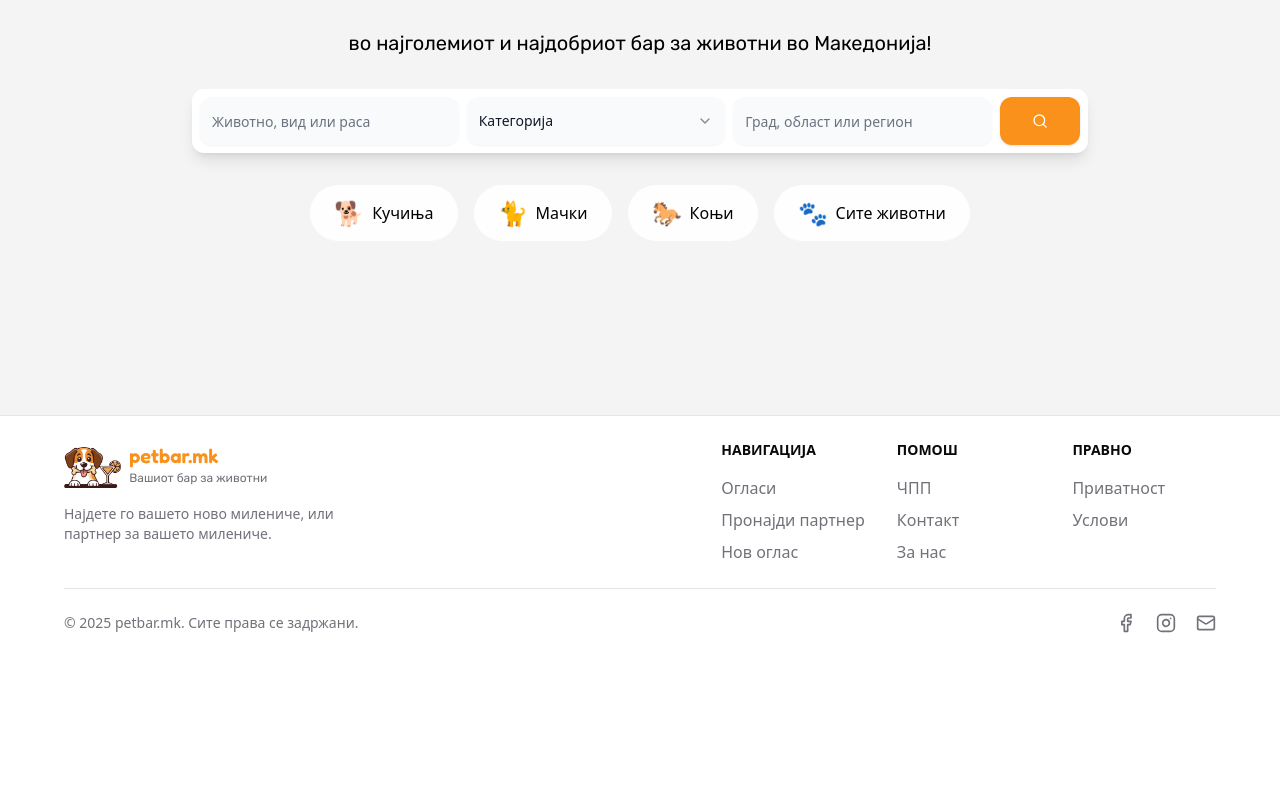
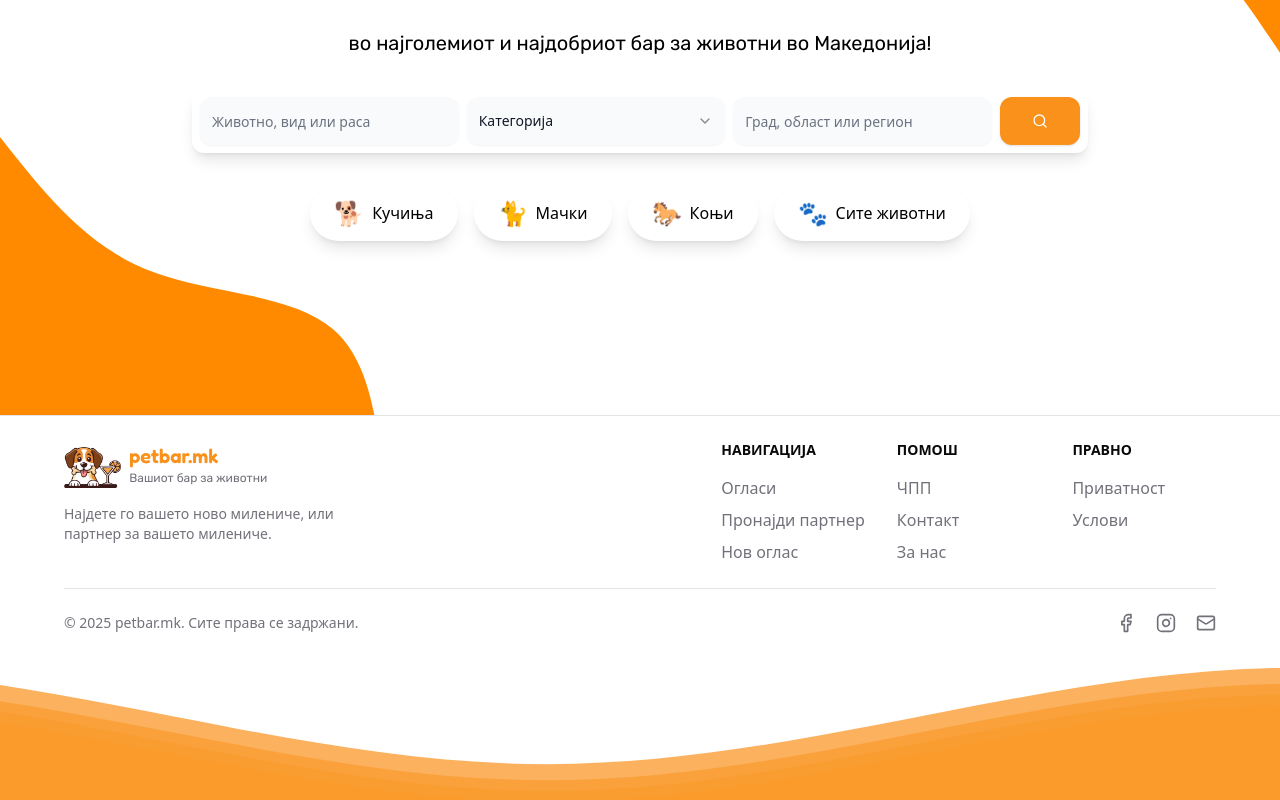
Before and after one commit to borkopp/petbar, a Next.js app: page / in a window 1280 px wide. Shown: the part 290-1090 px from the top of the page. Before the commit the page ends 947 px from the top, so only its background shows below. Built offline with nearby package versions, Linux system fonts and the light colour scheme; no server answers.

Commit message:
Add wave animations to footer and update hero background with new SVG

```diff
--- a/app/globals.css
+++ b/app/globals.css
@@ -72,3 +72,28 @@ body {
     @apply bg-background text-foreground;
   }
 }
+
+/* Wave animations */
+.waves {
+  position: relative;
+  width: 100%;
+  margin-bottom: -7px;
+  min-height: 100px;
+  max-height: 150px;
+}
+
+.waves-svg {
+  position: relative;
+  display: block;
+  width: calc(100% + 1.3px);
+  height: 100%;
+}
+
+@keyframes float {
+  from {
+    transform: translateY(0);
+  }
+  to {
+    transform: translateY(-10px);
+  }
+}
--- a/components/footer.tsx
+++ b/components/footer.tsx
@@ -101,6 +101,27 @@ export function Footer() {
           </div>
         </div>
       </div>
+      <div className="relative w-full overflow-hidden">
+        <div className="waves h-48">
+          <svg className="waves-svg" xmlns="http://www.w3.org/2000/svg" viewBox="0 24 150 28" preserveAspectRatio="none" shapeRendering="auto">
+            <defs>
+              <path id="wave" d="M-160 44c30 0 58-18 88-18s 58 18 88 18 58-18 88-18 58 18 88 18 v44h-352z" />
+            </defs>
+            <g>
+              <use href="#wave" x="48" y="0" fill="hsl(32, 95%, 54%, 0.7)" />
+            </g>
+            <g>
+              <use href="#wave" x="48" y="3" fill="hsl(32, 95%, 54%, 0.5)" />
+            </g>
+            <g>
+              <use href="#wave" x="48" y="5" fill="hsl(32, 95%, 54%, 0.3)" />
+            </g>
+            <g>
+              <use href="#wave" x="48" y="7" fill="hsl(32, 95%, 54%, 0.2)" />
+            </g>
+          </svg>
+        </div>
+      </div>
     </footer>
   );
 }
--- a/components/hero.tsx
+++ b/components/hero.tsx
@@ -7,9 +7,7 @@ export function Hero() {
   return (
     <div className="relative min-h-[80vh] flex items-center justify-center bg-muted">
       {/* Background Image with Overlay */}
-      {/* <div className="absolute inset-0 bg-[url('/bg-her.png')] bg-cover bg-center">
-        <div className="absolute inset-0 bg-black/30" />
-      </div> */}
+      <div className="absolute inset-0 bg-[url('/blob.svg')] bg-cover bg-center"></div>
 
       {/* Content */}
       <div className="relative z-10 container mx-auto px-4">
@@ -64,7 +62,9 @@ export function Hero() {
 
 function CategoryLink({icon, label}: {icon: string; label: string}) {
   return (
-    <a href="#" className="flex items-center space-x-2 bg-white/90 hover:bg-white text-black px-6 py-3 rounded-full transition-colors">
+    <a
+      href="#"
+      className="flex items-center space-x-2 bg-white shadow-lg hover:shadow-xl hover:bg-white text-black px-6 py-3 rounded-full transition-colors">
       <span className="text-2xl">{icon}</span>
       <span className="font-medium">{label}</span>
     </a>
```
Also changed, not shown: public/blob.svg (added), public/waves.svg (added).
